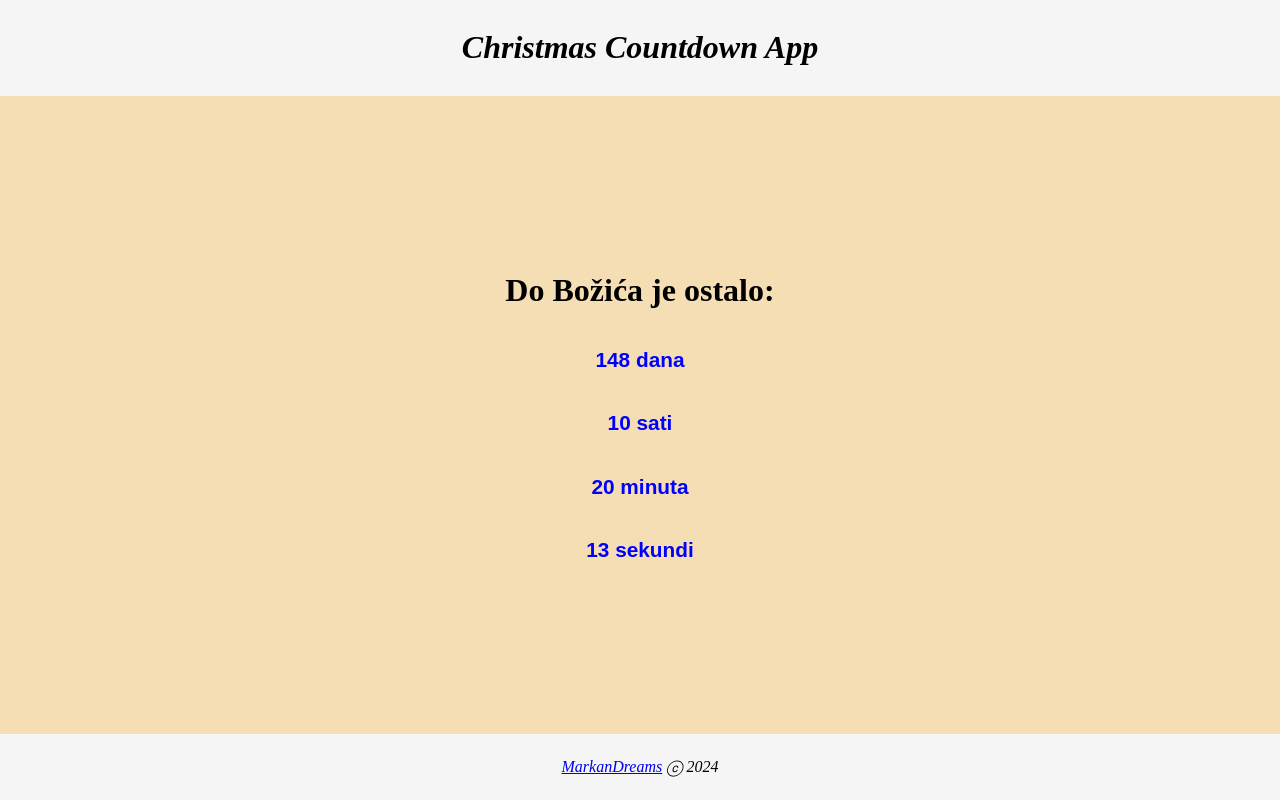
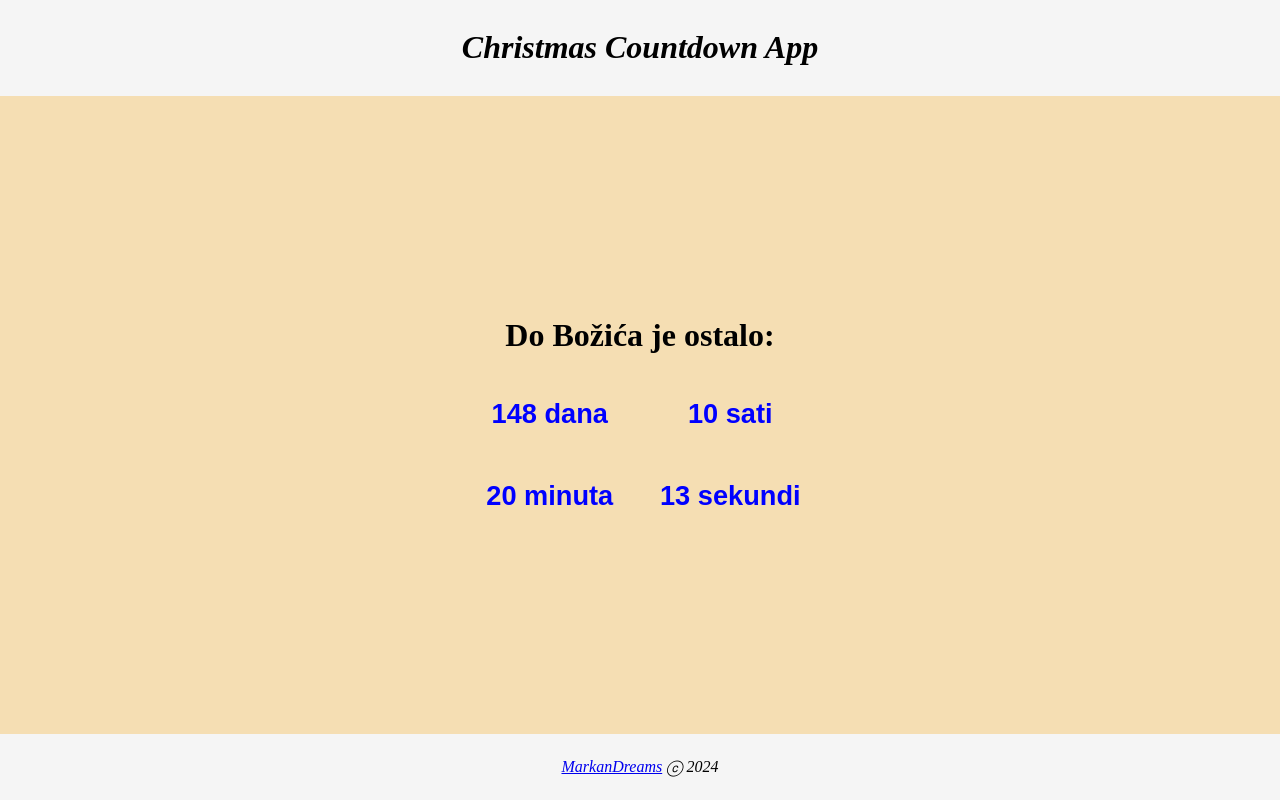
Before and after one commit to KooMar22/countdown-until-christmas, a React (Vite) app: page / in a window 1280 px wide. Built offline with nearby package versions, Linux system fonts and the light colour scheme.

Commit message:
commit regarding responsive design

```diff
--- a/public/styles.css
+++ b/public/styles.css
@@ -32,13 +32,14 @@ body {
 
 .countdown {
     display: grid;
-    grid-template-columns: 1fr;
+    grid-template-columns: 1fr 1fr;
     align-items: center;
-    gap: 0.3rem;
+    grid-column-gap: 2.5rem;
+    grid-row-gap: 0.3rem;
 }
 
 .countdown h2 {
-    font-size: 1.3rem;
+    font-size: 1.7rem;
     font-family: "Arial", sans-serif;
     color: blue;
     border-radius: 5px;
@@ -62,3 +63,13 @@ body {
     font-style: italic;
     font-size: 1.3rem;
 }
+
+@media (max-width: 768px) {
+    .countdown {
+        grid-template-columns: 1fr;
+    }
+
+    .countdown h2 {
+        font-size: 1.3rem;
+    }
+}
```
